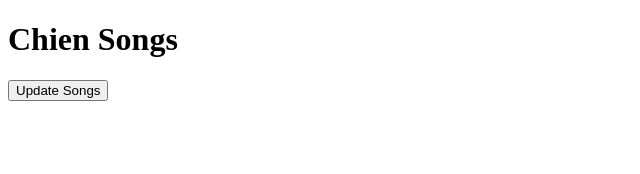
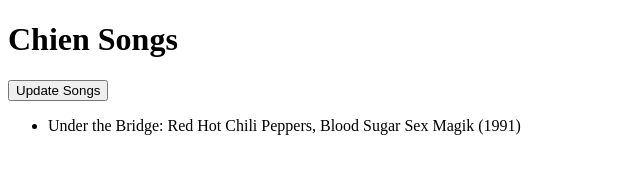
Before and after one commit to DerekBoat/chienJQuery_2, a plain HTML site: page index.html in a window 1280 px wide. Both pictures are taken after a click on the button "Update Songs". Shown: the whole page, without its empty margins (0-640 px from the left). Drawn offline with Linux system fonts and the light colour scheme.

Commit message:
loop append

```diff
--- a/index.html
+++ b/index.html
@@ -11,5 +11,8 @@
 <body>
     <h1>Chien Songs</h1>
     <button id="updateSongsButton">Update Songs</button>
+    <ul id="songsOut">
+
+    </ul>
 </body>
 </html>
--- a/scripts/client.js
+++ b/scripts/client.js
@@ -10,12 +10,21 @@ function onReady(){
 
 function displaySongs(){
     console.log( 'in displaySongs' );
+    // target an output element by ID
+    let el = $( '#songsOut');
+    // empty out element
+    el.empty();
+    // loop through songs array
+    for( let i=0; i<songs.length; i++ ){
+        // append each song to DOM
+        el.append( `<li>${ songs[i].title }: ${ songs[i].artist }, ${ songs[i].album } (${ songs[i].year })</li>`);
+    } // end for
 } // end displaySongs
 
 /// - test song
 songs.push( {
     artist: 'Red Hot Chili Peppers',
-    song: 'Under the Bridge',
+    title: 'Under the Bridge',
     album: 'Blood Sugar Sex Magik',
     year: 1991
 });
```
